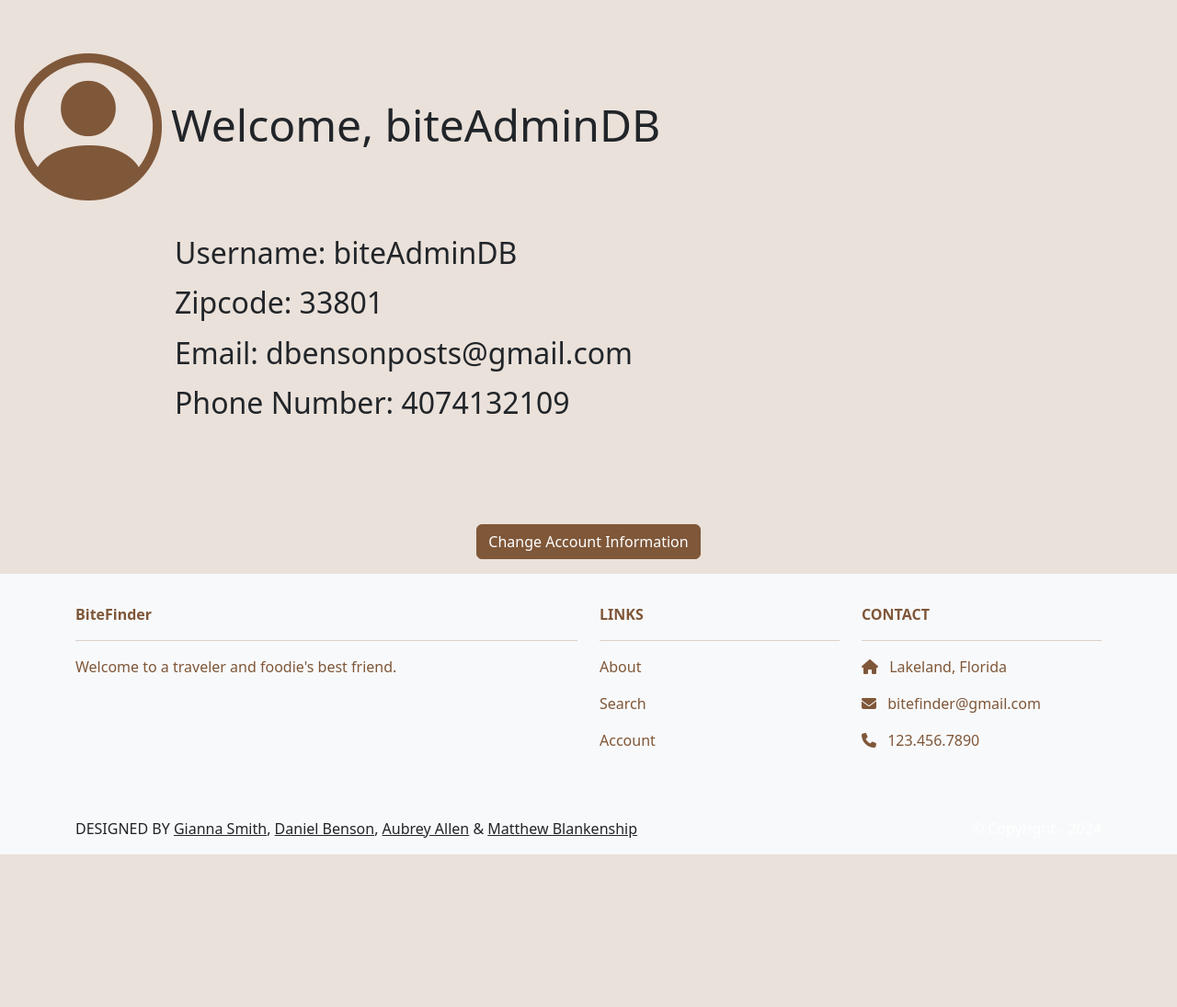
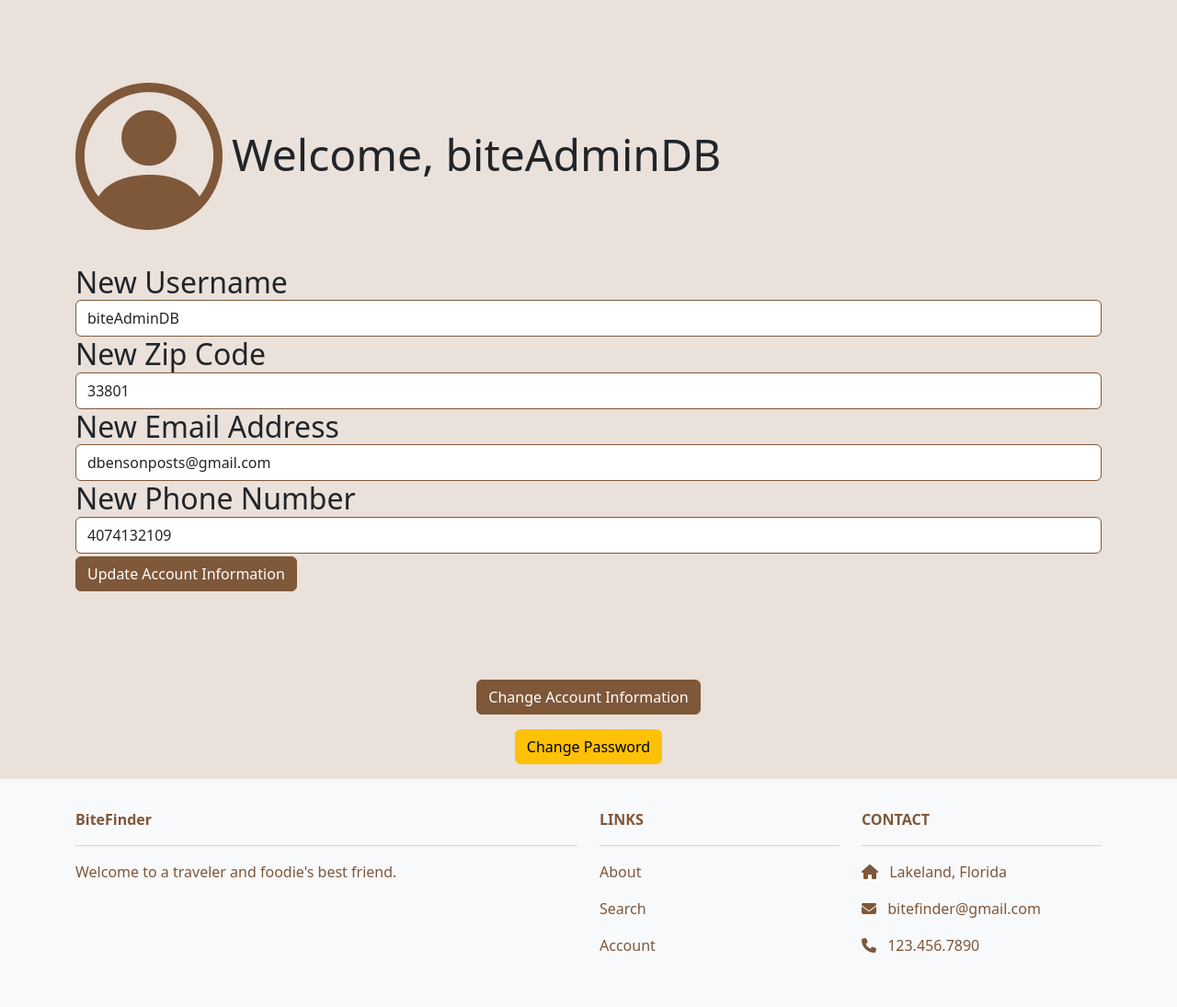
Before and after one commit to aallen764/Restaurant-Software, a Django app: page /account/?edit=true in a window 1280 px wide. Shown: the part 72-1167 px from the top of the page at 92% size. Before the commit the page ends 1001 px from the top, so only its background shows below. Run offline with Django 5.2, Linux system fonts and the light colour scheme; a user stored in the database is signed in; data comes from the database, SQL or seed files in the repository; both versions use the stored data as it was after the commit; some libraries are stand-ins or nearby versions.

Commit message:
connected the backend functionality for userfield change to the front end, and created a page and form for changing a user's password

```diff
--- a/accountPage/templates/accountPage/index.html
+++ b/accountPage/templates/accountPage/index.html
@@ -1,54 +1,75 @@
 {% extends 'base.html' %}
 
 {% block content %}
+<div class="container mt-5">
 
-<div class="m-3 mb-0 pb-0">
+    <!-- User Info -->
     <div class="d-flex align-items-center">
         <i class="bi bi-person-circle brown" style="font-size: 10rem;"></i>
         <span style="font-size: 3rem; margin-left: 10px;" class="display-4">Welcome, {{ user.username }}</span>
     </div>
+
+    <div class="display-5 mb-5 pb-5" style="font-size: 2rem;">
+        {% if form %}
+            <!-- Form for Updating Account Information -->
+            <form method="POST" action="{% url 'account.update' %}">
+                {% csrf_token %}
+                <div class="form-group">
+                    <label for="username">New Username</label>
+                    <input type="text" name="username" class="form-control" value="{{ user.username }}" required>
                 </div>
-
-<div class="display-5 mb-5 pb-5" style="font-size: 2rem; padding-left: 190px;">
+                <div class="form-group">
+                    <label for="zip_code">New Zip Code</label>
+                    <input type="text" name="zip_code" class="form-control" value="{{ user.user_profile.zip_code }}" required>
+                </div>
+                <div class="form-group">
+                    <label for="email_address">New Email Address</label>
+                    <input type="email" name="email_address" class="form-control" value="{{ user.user_profile.email_address }}" required>
+                </div>
+                <div class="form-group">
+                    <label for="phone_number">New Phone Number</label>
+                    <input type="text" name="phone_number" class="form-control" value="{{ user.user_profile.phone_number }}" required>
+                </div>
+                <button type="submit" class="btn btn-primary">Update Account Information</button>
+            </form>
+        {% else %}
+            <!-- Display Account Information -->
             <p>Username: {{ user.username }}</p>
             <p>Zipcode: {{ user.user_profile.zip_code }}</p>
             <p>Email: {{ user.user_profile.email_address }}</p>
             <p>Phone Number: {{ user.user_profile.phone_number }}</p>
+        {% endif %}
     </div>
 
+    <!-- Change Account Info Button -->
     <div class="d-flex w-100 justify-content-center mb-3">
-    <button class="btn btn-primary w-10" onclick="toggleForm()">Change Account Information</button>
+        <a href="{% url 'account.index' %}?edit=true" class="btn btn-primary">Change Account Information</a>
     </div>
 
-<!-- Hidden form -->
-<div id="editForm" style="display: none; padding-left: 190px;">
-    <form method="POST" action="{% url 'account.update' %}">
-        {% csrf_token %}
-        <div class="form-group mb-2">
-            <label for="username">Username:</label>
-            <input type="text" class="form-control w-25" id="username" name="username" value="{{ user.username }}">
-        </div>
-        <div class="form-group mb-2">
-            <label for="zip_code">Zipcode:</label>
-            <input type="text" class="form-control w-25" id="zip_code" name="zip_code" value="{{ user.user_profile.zip_code }}">
-        </div>
-        <div class="form-group mb-2">
-            <label for="email_address">Email:</label>
-            <input type="email" class="form-control w-25" id="email_address" name="email_address" value="{{ user.user_profile.email_address }}">
-        </div>
-        <div class="form-group mb-3">
-            <label for="phone_number">Phone Number:</label>
-            <input type="text" class="form-control w-25" id="phone_number" name="phone_number" value="{{ user.user_profile.phone_number }}">
-        </div>
-        <button type="submit" class="btn btn-success">Save Changes</button>
-    </form>
+    <!-- Change Password Button -->
+    <div class="d-flex w-100 justify-content-center mb-3">
+        <a href="{% url 'account.password_form' %}" class="btn btn-warning">Change Password</a>
     </div>
 
-<script>
-    function toggleForm() {
-        const form = document.getElementById('editForm');
-        form.style.display = form.style.display === 'none' ? 'block' : 'none';
+    <!-- Display any messages -->
+    {% if update_messages %}
+    <div class="alert alert-info">
+        {% for message in update_messages %}
+            <p>{{ message }}</p>
+        {% endfor %}
+    </div>
+    {% endif %}
+
+</div>
+{% endblock %}
+
+{% block extra_css %}
+<style>
+    /* Target the form control inside the container for more specificity */
+    .container .form-control {
+        max-width: 500px; /* Adjust the width to your preference */
+        margin: 10px auto; /* Centers the input fields */
+        display: block;
     }
-</script>
-
-{% endblock content %}
+</style>
+{% endblock %}
--- a/accountPage/urls.py
+++ b/accountPage/urls.py
@@ -1,8 +1,9 @@
 from django.urls import path
-from .import views
-
+from . import views
 
 urlpatterns = [
     path('', views.index, name="account.index"),
     path('update/', views.update_account, name="account.update"),
+    path('change-password/', views.change_password_page, name='account.password_form'),
+    path('change-password/submit/', views.change_password, name='account.password_submit'),
 ]
--- a/accountPage/views.py
+++ b/accountPage/views.py
@@ -1,49 +1,61 @@
 from django.shortcuts import render, redirect
 from signUp.models import user_Profile
 from django.contrib.auth.models import User
-from django.contrib.auth.decorators import login_required
+from django.contrib.auth.hashers import make_password
+from django.contrib import messages
 
-@login_required
 def index(request):
-    user = request.user
-    profile = user.user_profile
+    if request.user.is_authenticated:
+        if request.GET.get('edit') == 'true':
+            return render(request, 'accountPage/index.html', {
+                'template_data': {'title': 'account'},
+                'form': True,  # show the form to change user fields
+            })
+        else:
+            return render(request, 'accountPage/index.html', {
+                'template_data': {'title': 'account'},
+                'form': False, # close or DON't show form to change user fields
+            })
+    else:
+        return redirect('/')
 
-    if request.method == 'POST':
-        username = request.POST.get('username', user.username)
-        zip_code = request.POST.get('zip_code', profile.zip_code)
-        email_address = request.POST.get('email_address', profile.email_address)
-        phone_number = request.POST.get('phone_number', profile.phone_number)
-
-        user.username = username
-        user.save()
-
-        profile.zip_code = zip_code
-        profile.email_address = email_address
-        profile.phone_number = phone_number
-        profile.save()
-
-        return redirect('account.index') # safe case
-
-    return render(request, 'accountPage/index.html', {
-        'user': user,
-        'user_profile': profile,
-        'template_data': {'title': 'account'}
-    })
-
-@login_required
 def update_account(request):
     if request.method == 'POST':
         user = request.user
         profile = user.user_profile
 
+        # update username (default user field)
         user.username = request.POST.get('username', user.username)
         user.save()
 
+        # update user info with new inputted fields (custom fields)
         profile.zip_code = request.POST.get('zip_code', profile.zip_code)
         profile.email_address = request.POST.get('email_address', profile.email_address)
         profile.phone_number = request.POST.get('phone_number', profile.phone_number)
         profile.save()
 
+        return redirect('account.index') # send back to account page when done editing
+
+    return redirect('account.index')
+
+def change_password(request):
+    if request.method == 'POST':
+        new_password = request.POST.get('new_password')
+        confirm_password = request.POST.get('confirm_password')
+
+        if new_password != confirm_password:
+            request.session['update_messages'] = ["Passwords do not match."]
+            return redirect('account.index')
+
+        request.user.password = make_password(new_password)
+        request.user.save()
+        request.session['update_messages'] = ["Password updated successfully."]
         return redirect('account.index')
 
-    return redirect('account.index')  #safe case
+    return redirect('account.index')
+
+def change_password_page(request):
+    if not request.user.is_authenticated:
+        return redirect('/')
+
+    return render(request, 'accountPage/change_password.html')
```
Also changed, not shown: accountPage/templates/accountPage/change_password.html (added, +31 -0 lines), accountPage/updater.py (added, +70 -0 lines), db.sqlite3. Lines whose indentation alone changed are shown as unchanged.
